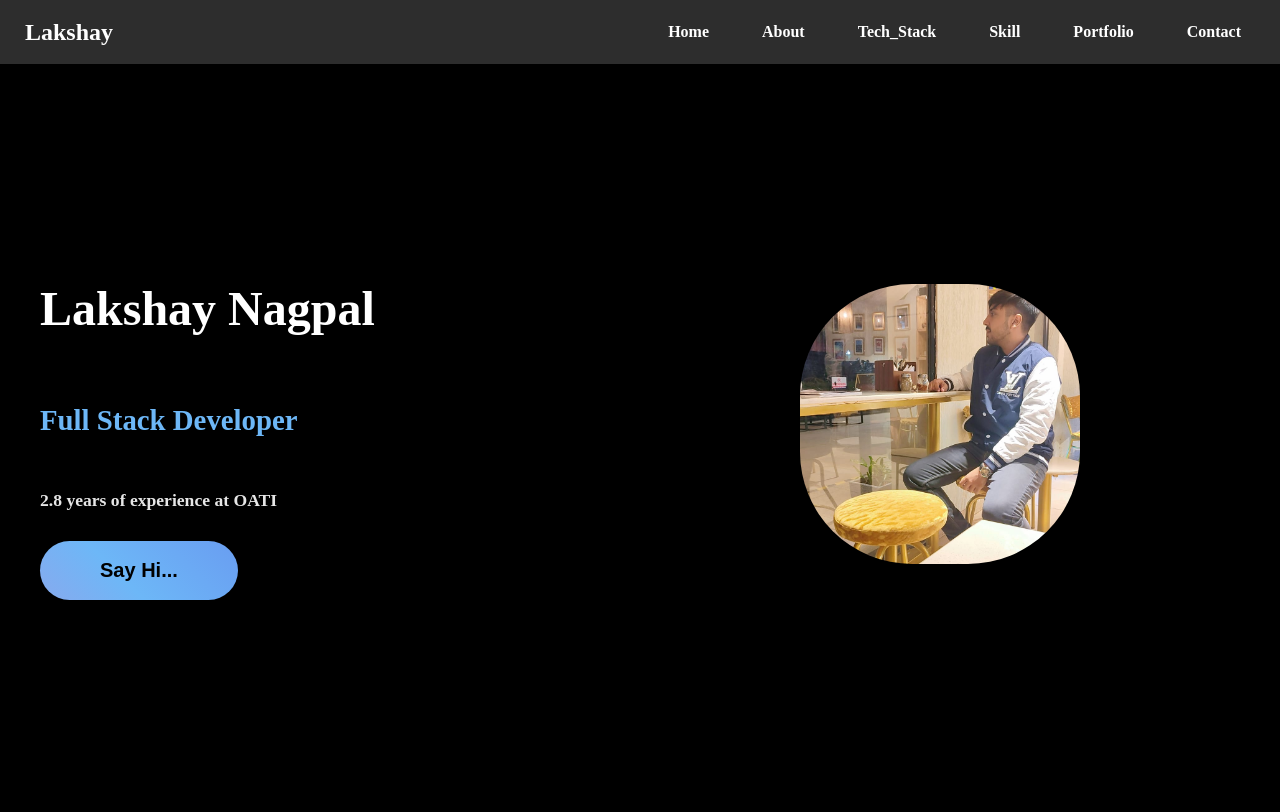
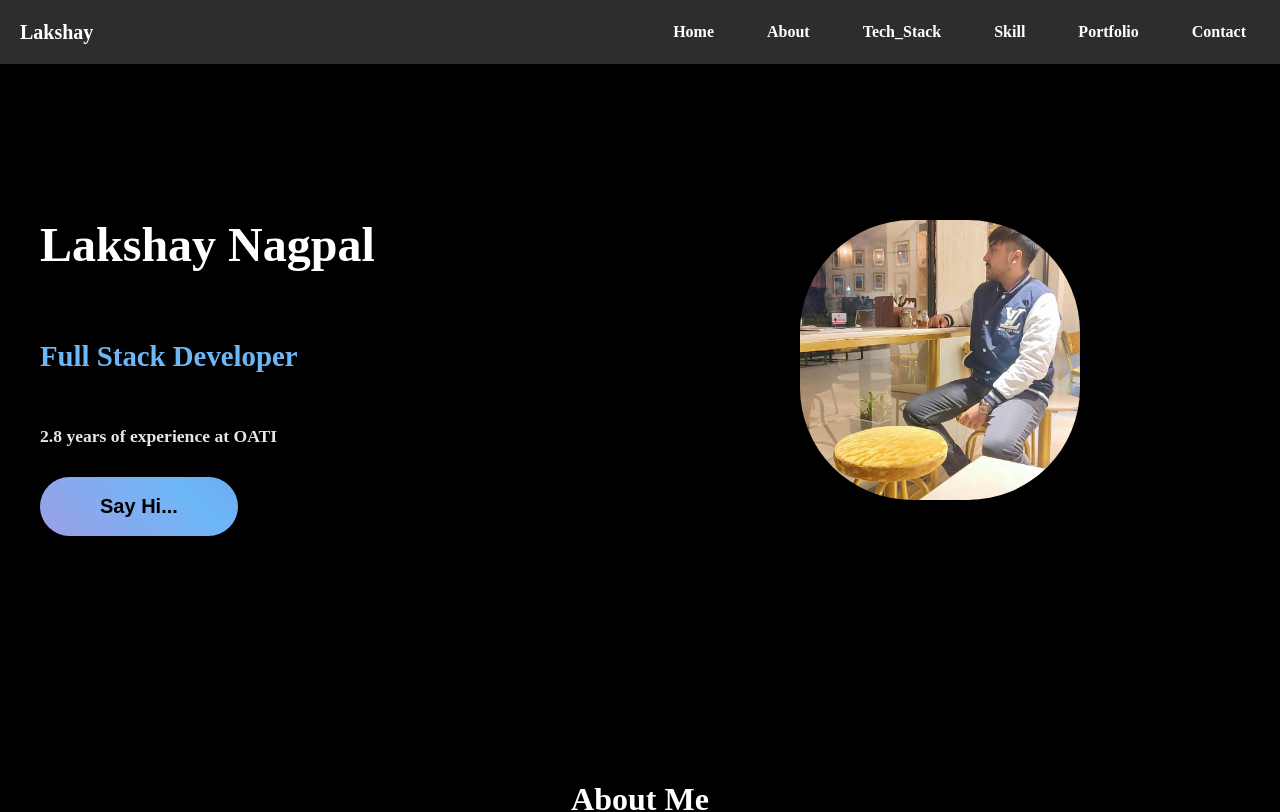
Before and after one commit to lakshayn0001/Portfolio, a React (Vite) app: page / in a window 1280 px wide. Shown: the top 812 px of the page. Built offline with nearby package versions, Linux system fonts and the light colour scheme.

Commit message:
header css changes

```diff
--- a/src/header/Header.css
+++ b/src/header/Header.css
@@ -1,15 +1,24 @@
 .header {
+  position: fixed;
+  top: 0;
+  left: 0;
+  width: 100%;
+  height: 64px;
   background: #2d2d2d;
   color: white;
-  padding: 15px 25px;
+
   display: flex;
   justify-content: space-between;
   align-items: center;
-  position: relative;
+
+  padding: 0 20px;
+  z-index: 1000;
 }
 
 .logo {
   margin: 0;
+  font-size: 20px;
+  font-weight: bold;
 }
 .nav-links {
   display: flex;
@@ -22,47 +31,47 @@
   font-weight: bold;
   padding: 8px 14px;
   border-radius: 8px;
-  transition: 0.3s ease;
+  transition: background 0.3s ease;
 }
+
 .nav-links a:hover {
-  color: white;
   background: linear-gradient(45deg, #ec76ca, #6db7f7, #6060e3, #f7ca7b);
   background-size: 600% 600%;
   animation: gradientMove 6s ease infinite;
 }
-
-@keyframes gradientMove {
-  0% { background-position: 0% 50%; }
-  50% { background-position: 100% 50%; }
-  100% { background-position: 0% 50%; }
-}
-
 .menu-icon {
   display: none;
   font-size: 28px;
   cursor: pointer;
 }
-
 @media (max-width: 768px) {
 
   .menu-icon {
     display: block;
+    z-index: 1100;
   }
 
   .nav-links {
-    position: absolute;
-    top: 70px;
-    right: 0;
+    position: fixed;
+    top: 0;
+    left: 0;
+
+    width: 100vw;
+    height: 100vh;
+
     background: #2d2d2d;
-    width: 100%;
-    height: calc(100vh - 70px);
+
+    display: flex;
     flex-direction: column;
+    justify-content: center;
     align-items: center;
-    justify-content: center;
+
     gap: 30px;
 
     transform: translateX(100%);
-    transition: transform 0.3s ease;
+    transition: transform 0.35s ease-in-out;
+
+    z-index: 1050;
   }
 
   .nav-links.show {
@@ -73,3 +82,8 @@
     font-size: 24px;
   }
 }
+@keyframes gradientMove {
+  0% { background-position: 0% 50%; }
+  50% { background-position: 100% 50%; }
+  100% { background-position: 0% 50%; }
+}
```
